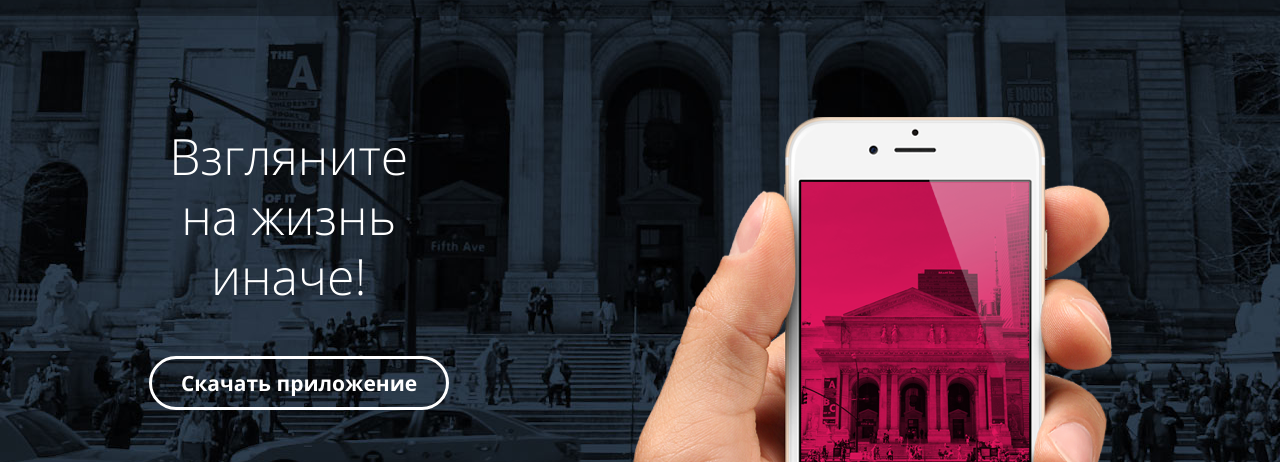
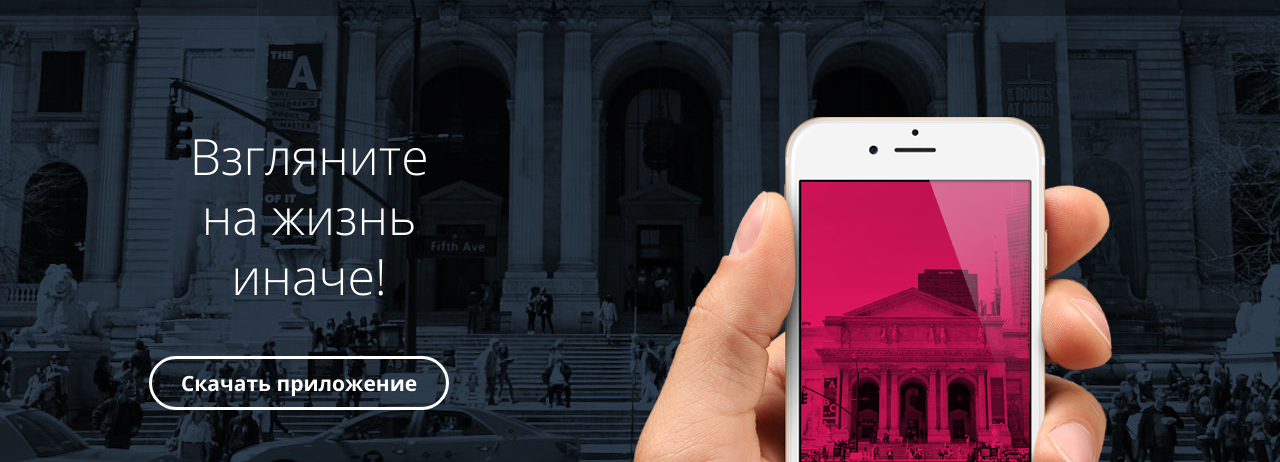
Before and after one commit to cqbMatroskin/105189-pink, a website: page index.html in a window 1280 px wide. Shown: the part 94-556 px from the top of the page. Drawn offline with nearby package versions, Linux system fonts and the light colour scheme; some packages are replaced by stand-ins of ours; files that its build step writes are made by us from their sources.

Commit message:
Правка заголовка в хэдере

```diff
--- a/index.html
+++ b/index.html
@@ -44,7 +44,7 @@
         </div>
       </nav>
     </div>
-    <div class="main-header__wrap">
+    <div class="main-header__wrap main-header__wrap--index">
       <h1 class="main-header__title main-header__title--index">Взгляните на жизнь иначе!</h1>
     </div>
     <div class="header-iphone">
--- a/sass/blocks/main-header.scss
+++ b/sass/blocks/main-header.scss
@@ -158,10 +158,18 @@
     font-size: $desk-title;
     line-height: 60px;
   }
+  .main-header__wrap--index {
+    width: 48.3%;
+    margin: 0;
+
+    text-align: center;
+  }
   .main-header__title--index {
     box-sizing: border-box;
-    width: 330px;
+    width: 300px;
+    margin: 0 auto;
     margin-bottom: 50px;
+    padding-right: 0;
     padding-left: 0;
   }
   .interview__note-desktop {
```
